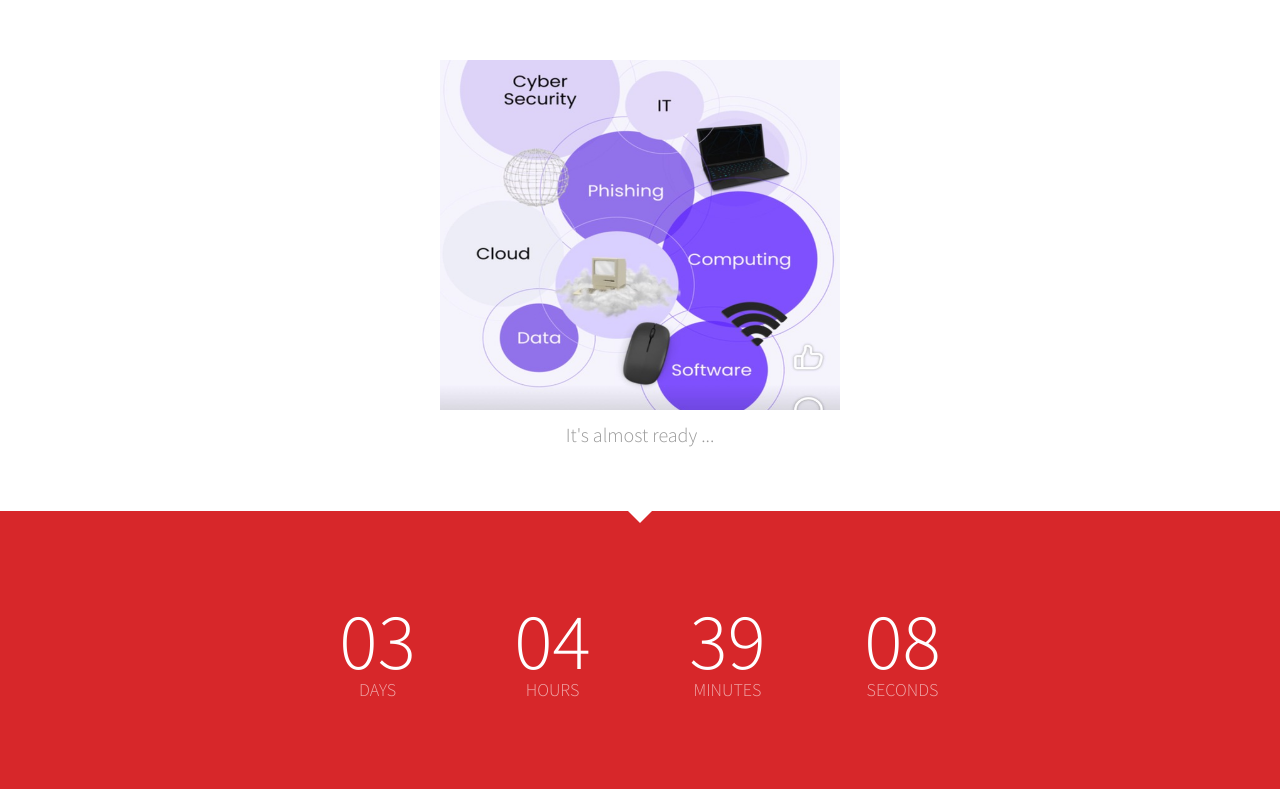
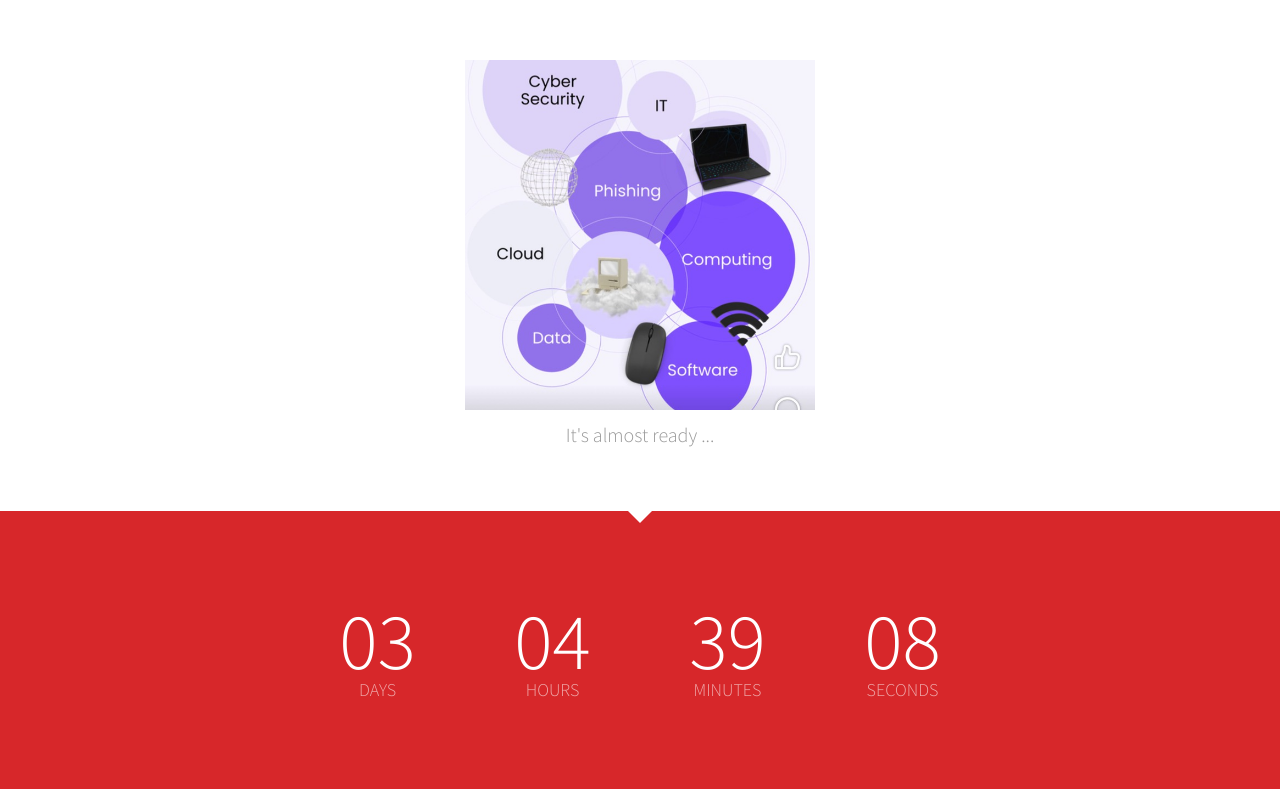
Before and after one commit to tasktoasters/tasktoasters.github.io, a plain HTML site: page index.html in a window 1280 px wide. Drawn offline with Linux system fonts and the light colour scheme.

Commit message:
Update index.html

```diff
--- a/index.html
+++ b/index.html
@@ -29,7 +29,7 @@
 <div class="fullwidth clearfix">
 	<div id="topcontainer" class="bodycontainer clearfix" data-uk-scrollspy="{cls:'uk-animation-fade', delay: 300, repeat: true}">
 
-		<p><img src="images/ico/apple-touch-icon-114.png" width="400" height="350"></p>
+		<p><img src="images/ico/apple-touch-icon-114.png" width="350" height="350"></p>
 		<!-- <h1><span>KooDoo</span><br />is coming soon</h1> -->
 		<p>It's almost ready ...</p>
 
```
